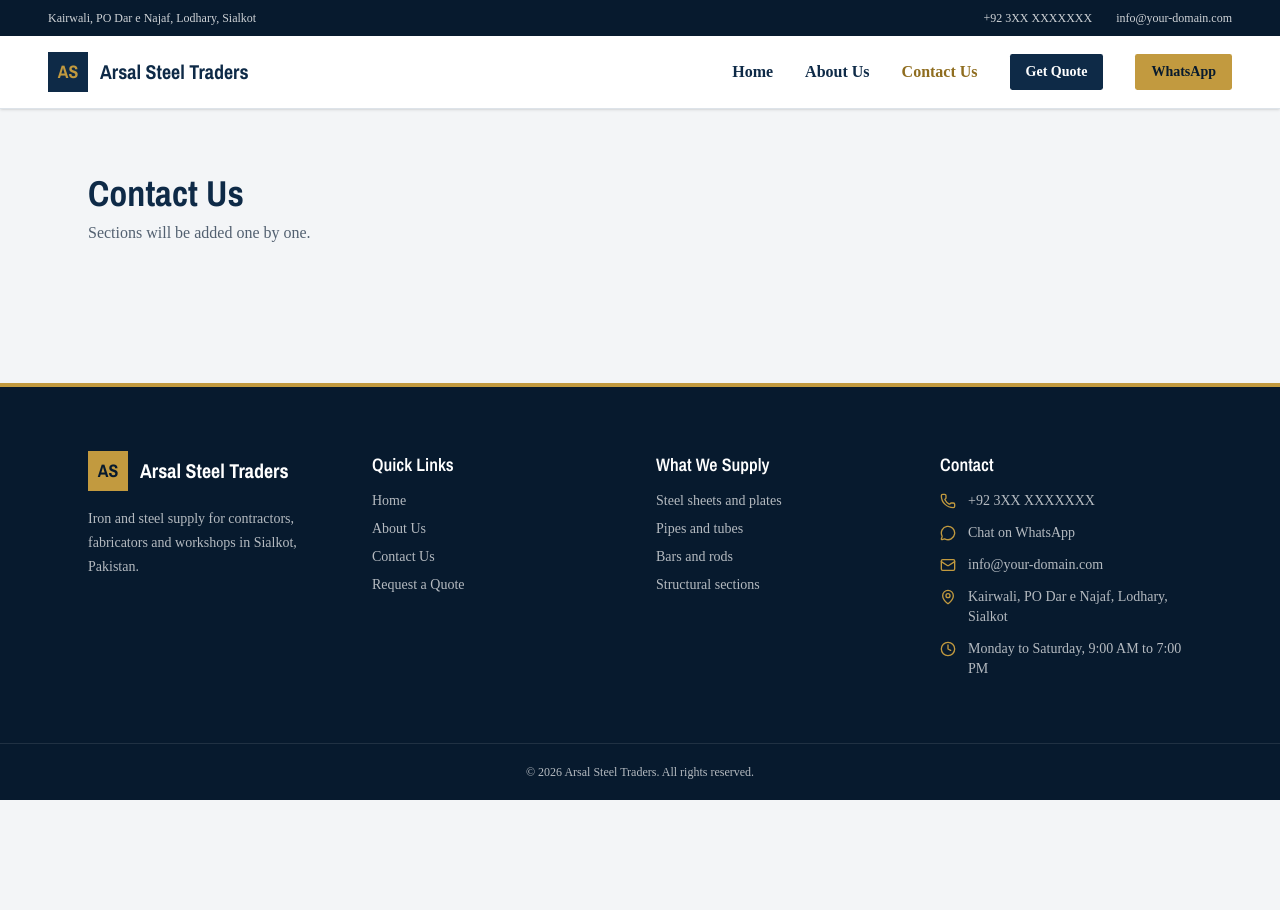
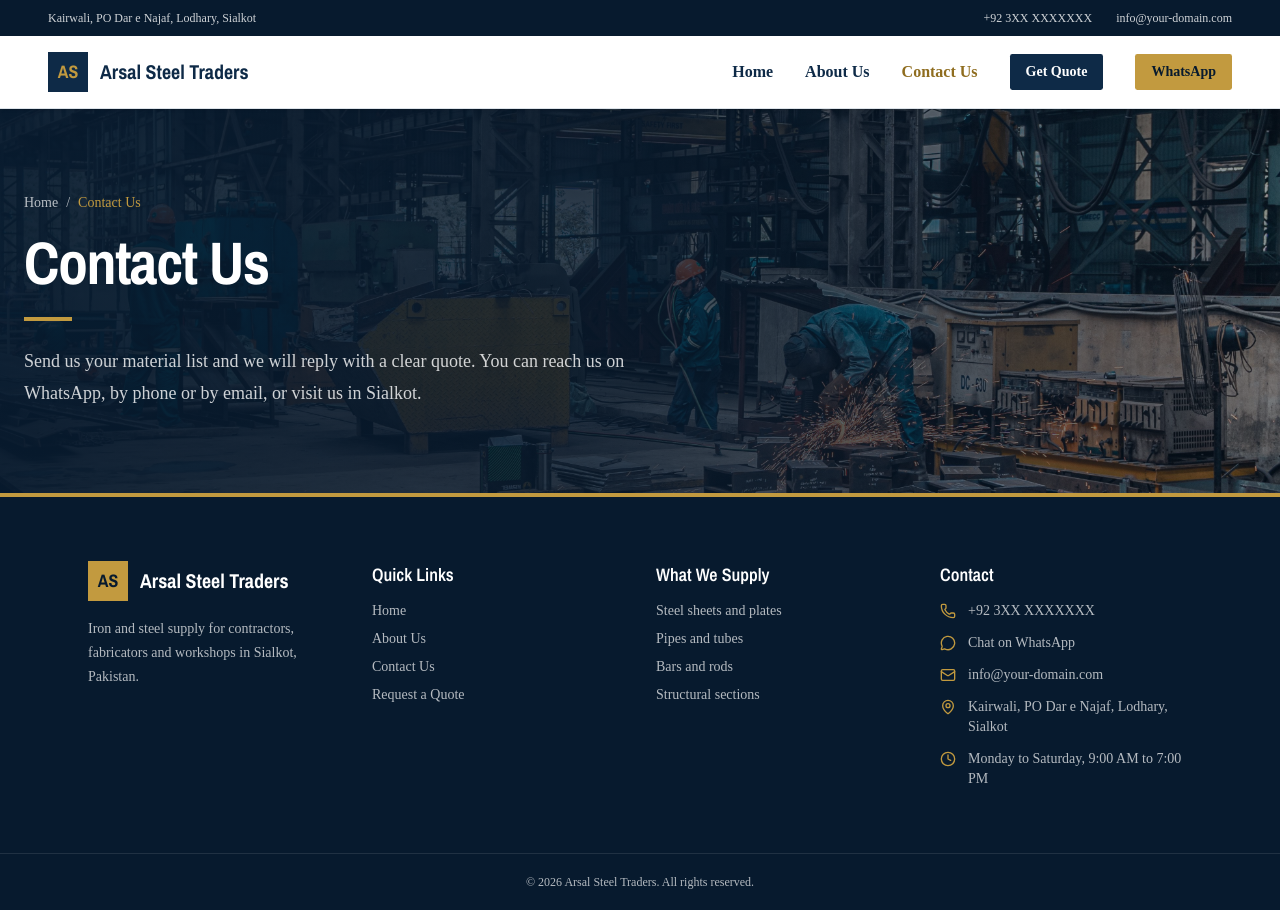
Before and after one commit to asadlatif316/Steel-Trades-Website, a Next.js app: page /contact in a window 1280 px wide. Before the commit the page ends 800 px from the top, so only its background shows below. Built offline with nearby package versions, Linux system fonts and the light colour scheme.

Commit message:
feat: added contact page banner

```diff
--- a/app/contact/page.js
+++ b/app/contact/page.js
@@ -1,10 +1,17 @@
-export const metadata = { title: "Contact Us" };
+import {PageBanner} from '../components';
+
+export const metadata = { title: 'Contact Us' };
 
 export default function Contact() {
   return (
-    <main className="mx-auto w-full max-w-6xl flex-1 px-6 py-16">
-      <h1 className="font-display text-4xl font-bold">Contact Us</h1>
-      <p className="mt-2 text-ink-muted">Sections will be added one by one.</p>
+    <main className='flex-1'>
+      <PageBanner
+        title='Contact Us'
+        description='Send us your material list and we will reply with a clear quote. You can reach us on WhatsApp, by phone or by email, or visit us in Sialkot.'
+        crumbs={[{ label: 'Home', href: '/' }, { label: 'Contact Us' }]}
+        image='/images/contact-banner.jpg'
+        imageAlt='Steel stock at Arsal Steel Traders'
+      />
     </main>
   );
 }
```
Also changed, not shown: public/images/contact-banner.jpg (added).
